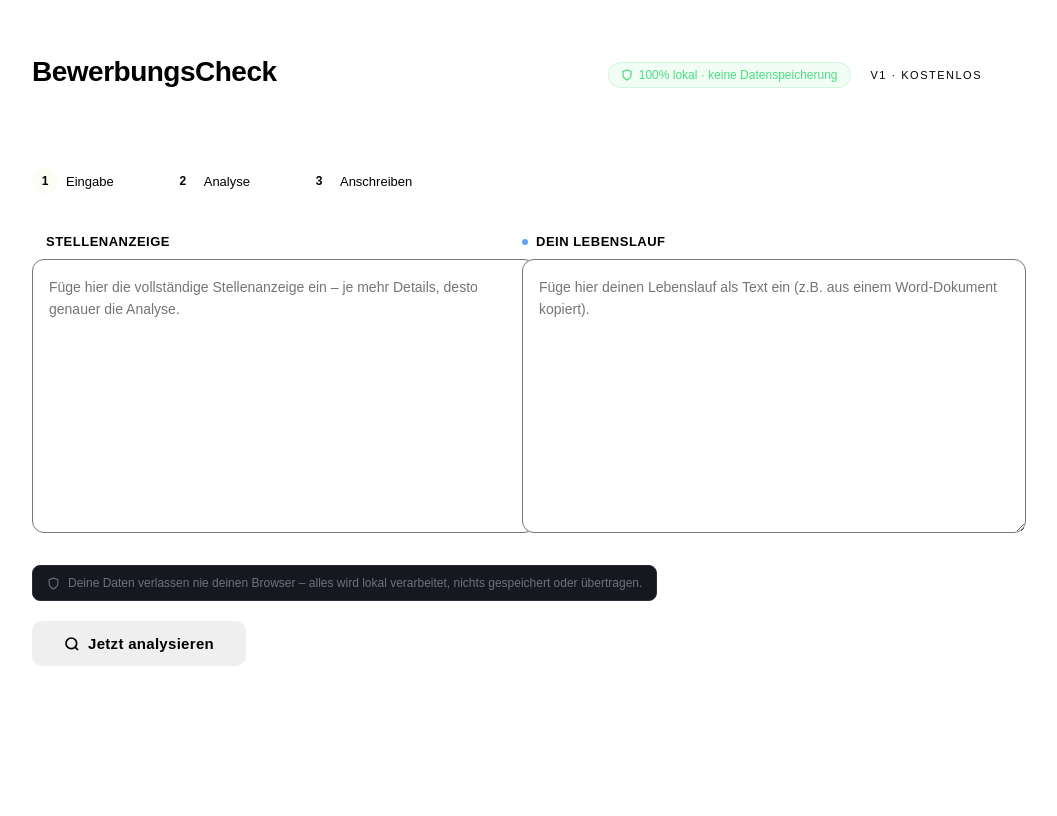
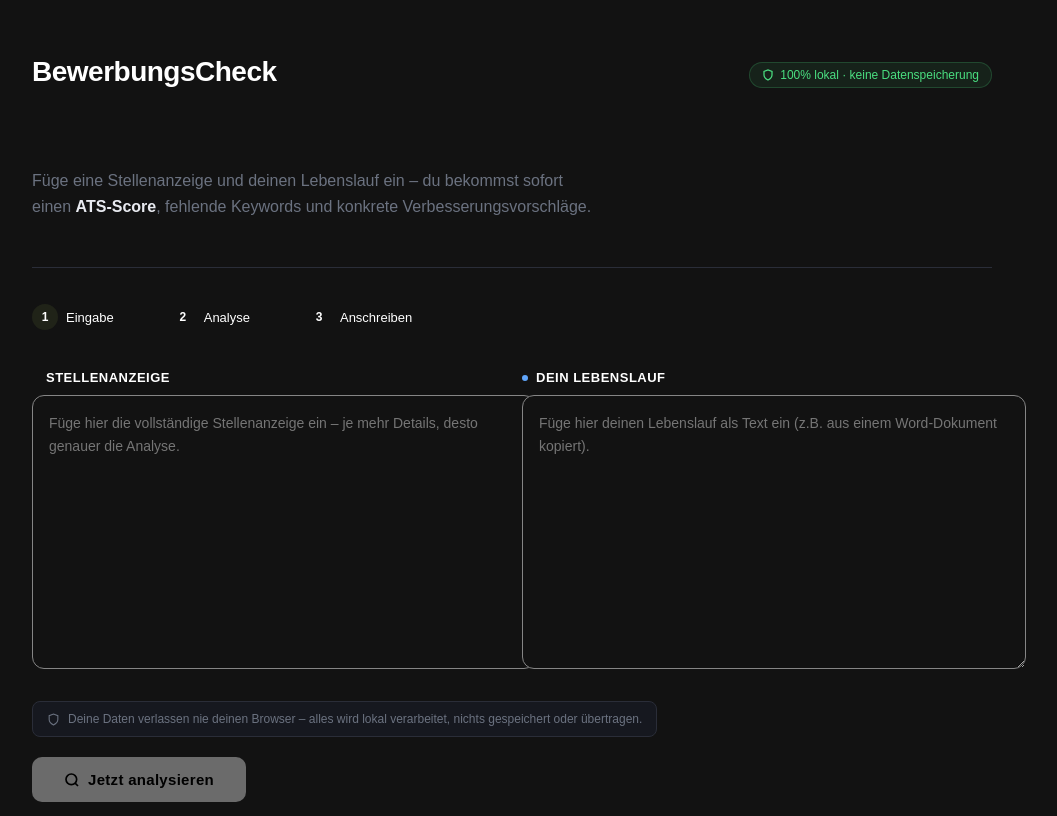
Before and after one commit to wirsig/bewerbungscheck, a plain HTML site: page index.html in a window 1280 px wide. Shown: the whole page, without its empty margins (128-1185 px from the left). Drawn offline with Linux system fonts and the light colour scheme.

Commit message:
index.html aktualisieren
fix: force dark mode, remove V1 badge, add intro text  - Add color-scheme: dark to fix light/dark mode rendering issues - Remove V1 badge from header - Add short one-line description below header

```diff
--- a/index.html
+++ b/index.html
@@ -4,10 +4,12 @@
 <head>
 <meta charset="UTF-8">
 <meta name="viewport" content="width=device-width, initial-scale=1.0">
+<meta name="color-scheme" content="dark">
 <title>BewerbungsCheck – ATS-Optimierer</title>
 <link href="https://fonts.googleapis.com/css2?family=Syne:wght@400;600;700;800&family=DM+Sans:wght@300;400;500&display=swap" rel="stylesheet">
 <style>
   :root {
+    color-scheme: dark;
     --bg: #0e0f13;
     --surface: #16181f;
     --surface2: #1e2029;
@@ -539,18 +541,21 @@ align-self: center;
   <header>
     <div class="header-inner">
       <div class="logo">Bewerbungs<span>Check</span></div>
-      <div style="display:flex; align-items:center; gap:10px; flex-wrap:wrap">
-        <div style="display:flex; align-items:center; gap:6px; font-size:12px; color:var(--success); background:rgba(74,222,128,0.08); border:1px solid rgba(74,222,128,0.2); padding:5px 12px; border-radius:20px;">
+      <div style="display:flex; align-items:center; gap:6px; font-size:12px; color:var(--success); background:rgba(74,222,128,0.08); border:1px solid rgba(74,222,128,0.2); padding:5px 12px; border-radius:20px;">
           <svg width="12" height="12" viewBox="0 0 24 24" fill="none" stroke="currentColor" stroke-width="2.5"><path d="M12 22s8-4 8-10V5l-8-3-8 3v7c0 6 8 10 8 10z"/></svg>
           100% lokal · keine Datenspeicherung
         </div>
-        <div class="badge">V1 · Kostenlos</div>
-      </div>
     </div>
   </header>
 
   <!-- Step indicators -->
 
+  <div style="margin-bottom: 36px; padding-bottom: 32px; border-bottom: 1px solid var(--border)">
+    <p style="font-size:16px; color:var(--muted); line-height:1.6; max-width:560px">
+      Füge eine Stellenanzeige und deinen Lebenslauf ein – du bekommst sofort einen <strong style="color:var(--text)">ATS-Score</strong>, fehlende Keywords und konkrete Verbesserungsvorschläge.
+    </p>
+  </div>
+  <!-- Step indicators -->
   <div class="steps">
     <div class="step active" id="step1"><div class="step-num">1</div><span>Eingabe</span></div>
     <div class="step-divider"></div>
```
